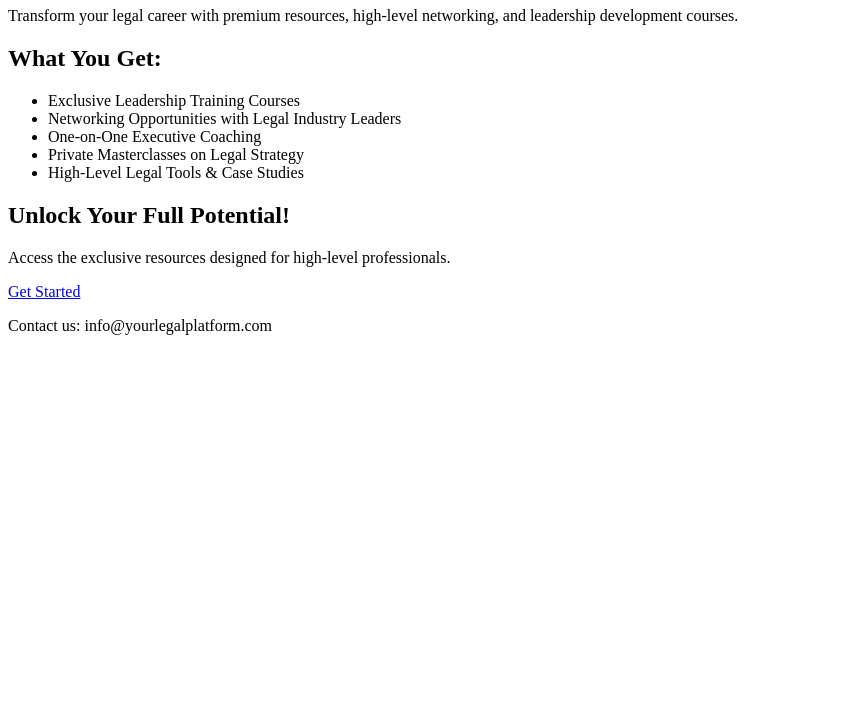
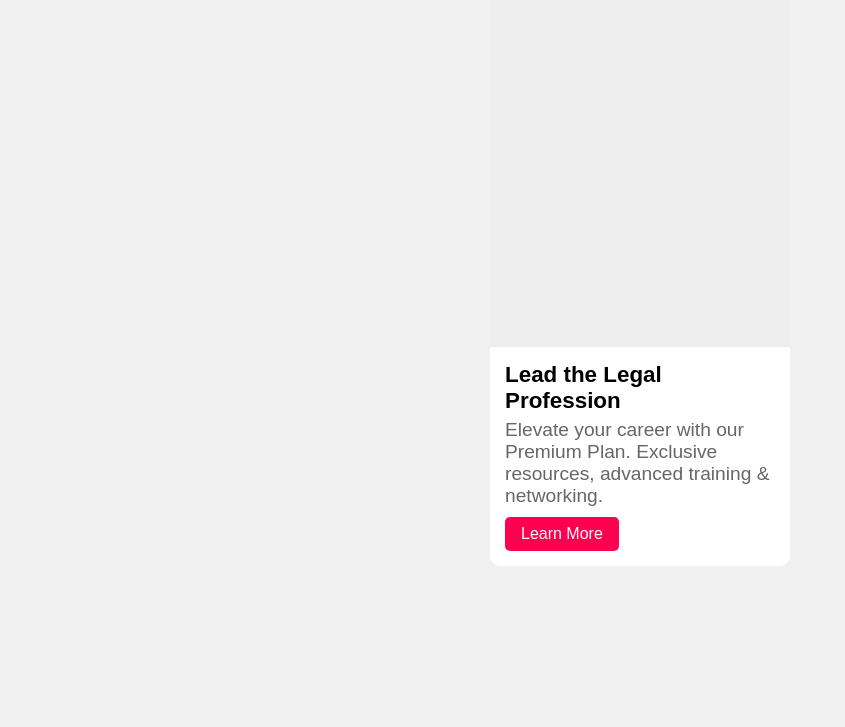
Before and after one commit to iederees-create/Premium-Plan-Landing-Page-Senior-Lawyers-Partners-Judges-, a plain HTML site: page index.html in a window 1280 px wide. Shown: the part 73-800 px from the top of the page, without its empty margins (0-845 px from the left). Drawn offline with Linux system fonts and the light colour scheme.

Commit message:
Update index.html

```diff
--- a/index.html
+++ b/index.html
@@ -3,35 +3,59 @@
 <head>
     <meta charset="UTF-8">
     <meta name="viewport" content="width=device-width, initial-scale=1.0">
-    <meta name="description" content="Premium plan for senior lawyers, judges, and legal entrepreneurs. Get access to exclusive leadership training and networking opportunities.">
-    <title>Premium Plan - Leadership & Networking</title>
-    <link rel="stylesheet" href="style.css">
+    <title>TikTok Ad Example</title>
+    <style>
+        body {
+            font-family: sans-serif;
+            margin: 0;
+            background-color: #f0f0f0; /* Light background */
+        }
+        .tiktok-ad {
+            width: 300px; /* Adjust as needed */
+            margin: 20px auto;
+            border-radius: 10px;
+            overflow: hidden;
+            background-color: #fff;
+        }
+        .video-container {
+            width: 100%;
+            height: 400px; /* Adjust as needed */
+            background-color: #eee; /* Placeholder for video */
+        }
+        .ad-content {
+            padding: 15px;
+        }
+        .ad-title {
+            font-size: 1.4rem;
+            font-weight: bold;
+            margin-bottom: 5px;
+        }
+        .ad-description {
+            font-size: 1.2rem;
+            color: #666;
+            margin-bottom: 10px;
+        }
+        .ad-button {
+            display: inline-block;
+            padding: 8px 16px;
+            background-color: #ff0050; /* TikTok pink */
+            color: white;
+            text-decoration: none;
+            border-radius: 5px;
+        }
+    </style>
 </head>
-<body class="premium">
-    <header>
-        <h1>Premium Plan: Leadership & Exclusive Resources</h1>
-        <p class="intro">Transform your legal career with premium resources, high-level networking, and leadership development courses.</p>
-    </header>
+<body>
 
-    <section class="services">
-        <h2>What You Get:</h2>
-        <ul>
-            <li>Exclusive Leadership Training Courses</li>
-            <li>Networking Opportunities with Legal Industry Leaders</li>
-            <li>One-on-One Executive Coaching</li>
-            <li>Private Masterclasses on Legal Strategy</li>
-            <li>High-Level Legal Tools & Case Studies</li>
-        </ul>
-    </section>
+    <div class="tiktok-ad">
+        <div class="video-container">
+            </div>
+        <div class="ad-content">
+            <div class="ad-title">Lead the Legal Profession</div>
+            <div class="ad-description">Elevate your career with our Premium Plan. Exclusive resources, advanced training & networking.</div>
+            <a href="#" class="ad-button">Learn More</a>
+        </div>
+    </div>
 
-    <section class="cta">
-        <h2>Unlock Your Full Potential!</h2>
-        <p>Access the exclusive resources designed for high-level professionals.</p>
-        <a href="signup.html" class="cta-btn">Get Started</a>
-    </section>
-
-    <footer>
-        <p>Contact us: info@yourlegalplatform.com</p>
-    </footer>
 </body>
 </html>
```
